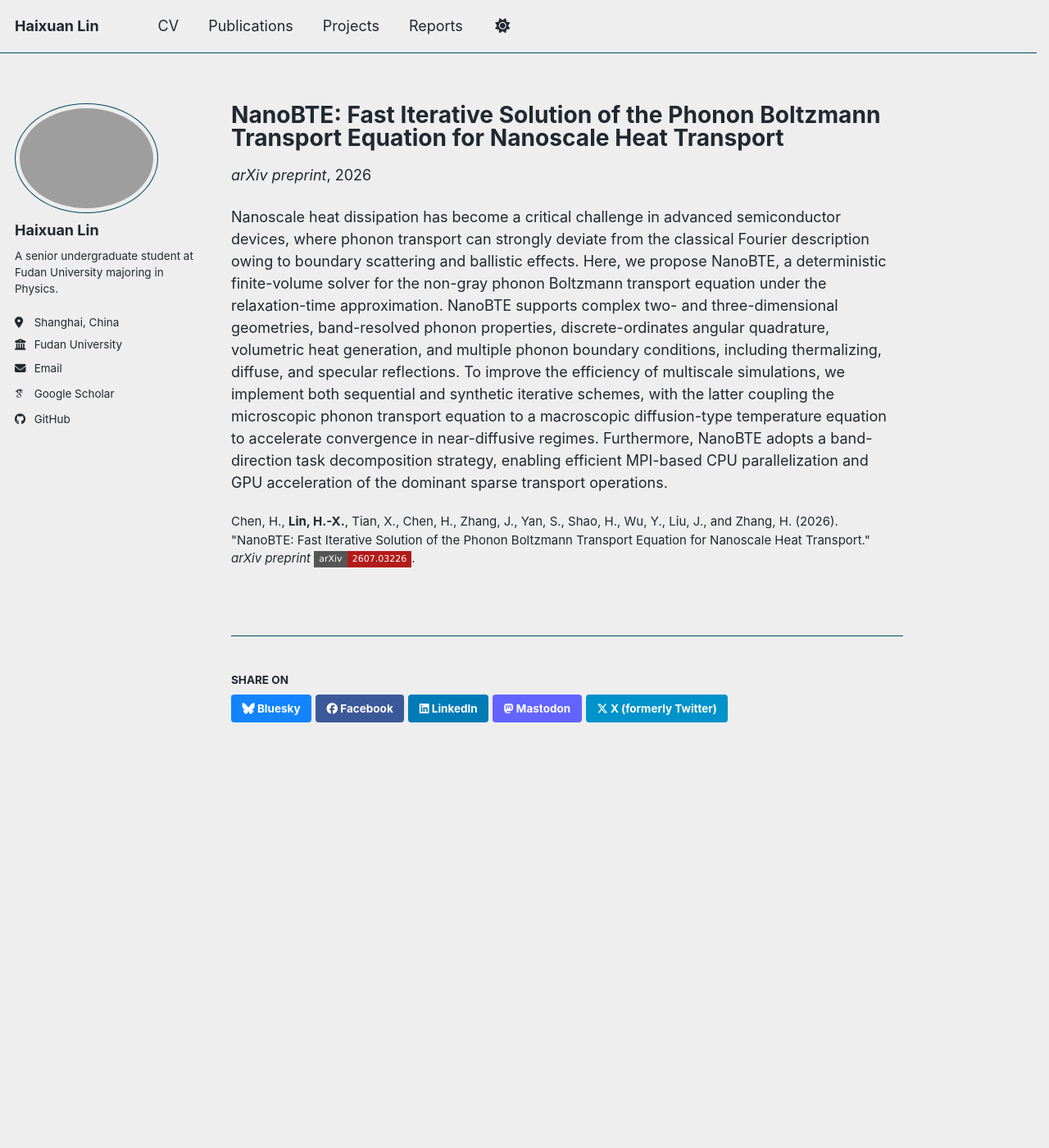
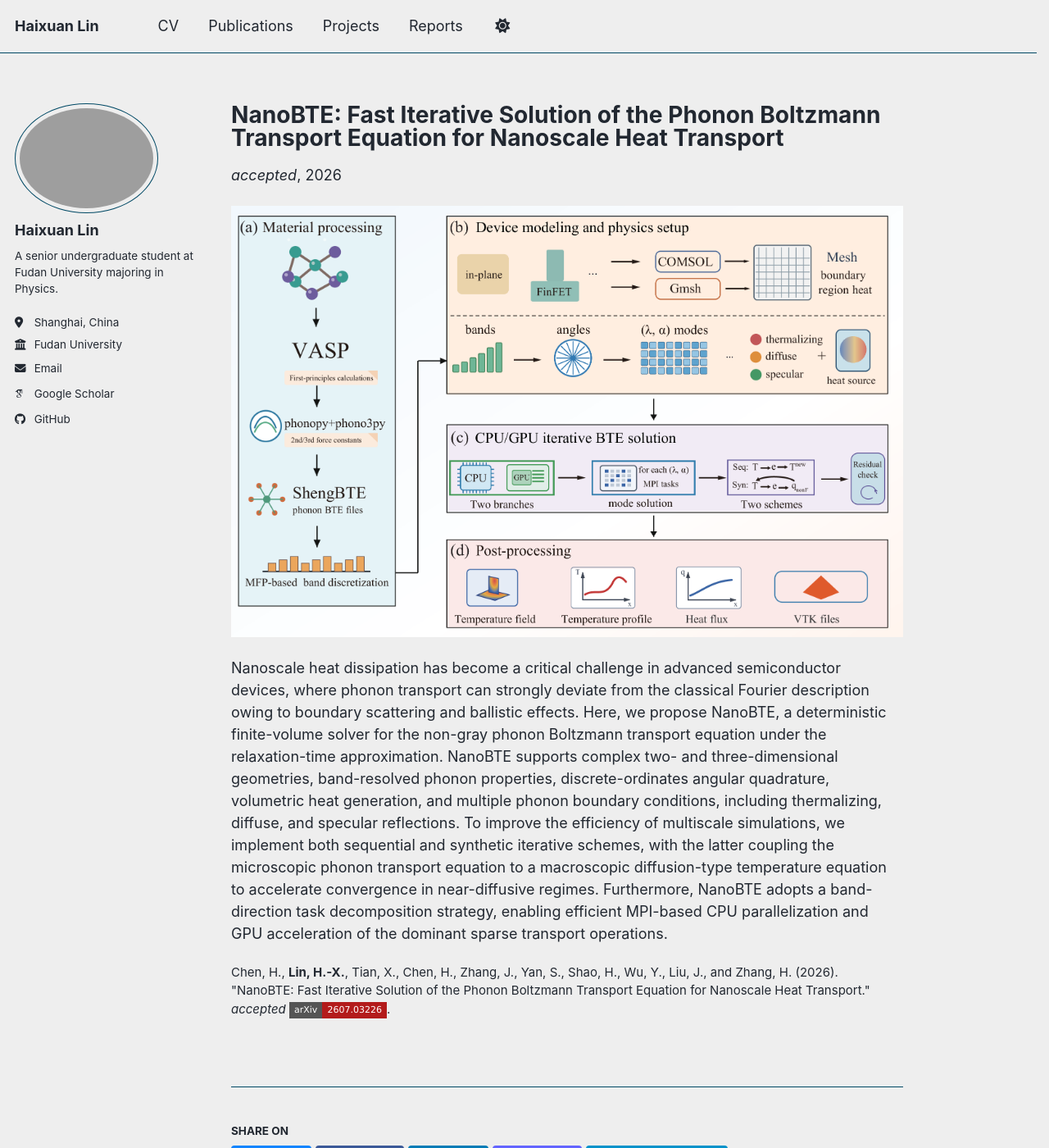
Before and after one commit to HaiXuan-Lin/HaiXuan-Lin.github.io, a Jekyll site: the page built from _publications/2026-07-03-NanoBTE.md, in a window 1280 px wide and 1400 px high. Shown: the whole window at 82% size. Built offline with Jekyll 4.4.1, drawn with Linux system fonts in a browser that asks for light colours; some web fonts are replaced; a script bundle is joined from its source files by our own code; library files that are not in the unit come from our copies.

Commit message:
Update publication details for NanoBTE: change venue to 'accepted', update citation, and add workflow image

```diff
--- a/_publications/2026-07-03-NanoBTE.md
+++ b/_publications/2026-07-03-NanoBTE.md
@@ -5,9 +5,12 @@ category: manuscripts
 permalink: /publication/2026-07-03-NanoBTE
 excerpt: 'NanoBTE is a fast finite-volume solver for the non-gray phonon Boltzmann equation, supporting complex geometries, band-resolved properties, and CPU/GPU parallelization.'
 date: 2026-07-03
-venue: 'arXiv preprint'
+venue: 'accepted'
 # paperurl: 'https://arxiv.org/abs/2607.03226'
-citation: 'Chen, H., <b>Lin, H.-X.</b>, Tian, X., Chen, H., Zhang, J., Yan, S., Shao, H., Wu, Y., Liu, J., and Zhang, H. (2026). &quot;NanoBTE: Fast Iterative Solution of the Phonon Boltzmann Transport Equation for Nanoscale Heat Transport.&quot; <i>arXiv preprint</i> <a class="badge-link" href="https://arxiv.org/abs/2607.03226" target="_blank" rel="noopener noreferrer" style="vertical-align: middle;" aria-label="View on arXiv"><span class="badge badge--split"><span class="badge__seg badge__seg--label">arXiv</span><span class="badge__seg" style="background:#b31b1b">2607.03226</span></span></a>.'
+citation: 'Chen, H., <b>Lin, H.-X.</b>, Tian, X., Chen, H., Zhang, J., Yan, S., Shao, H., Wu, Y., Liu, J., and Zhang, H. (2026). &quot;NanoBTE: Fast Iterative Solution of the Phonon Boltzmann Transport Equation for Nanoscale Heat Transport.&quot; <i>accepted</i> <a class="badge-link" href="https://arxiv.org/abs/2607.03226" target="_blank" rel="noopener noreferrer" style="vertical-align: middle;" aria-label="View on arXiv"><span class="badge badge--split"><span class="badge__seg badge__seg--label">arXiv</span><span class="badge__seg" style="background:#b31b1b">2607.03226</span></span></a>.'
 ---
 
+![NanoBTE workflow: material processing, device modeling, CPU/GPU iterative BTE solution, and post-processing.]({{ '/images/publications/NanoBTE.png' | relative_url }})
+
+
 Nanoscale heat dissipation has become a critical challenge in advanced semiconductor devices, where phonon transport can strongly deviate from the classical Fourier description owing to boundary scattering and ballistic effects. Here, we propose NanoBTE, a deterministic finite-volume solver for the non-gray phonon Boltzmann transport equation under the relaxation-time approximation. NanoBTE supports complex two- and three-dimensional geometries, band-resolved phonon properties, discrete-ordinates angular quadrature, volumetric heat generation, and multiple phonon boundary conditions, including thermalizing, diffuse, and specular reflections. To improve the efficiency of multiscale simulations, we implement both sequential and synthetic iterative schemes, with the latter coupling the microscopic phonon transport equation to a macroscopic diffusion-type temperature equation to accelerate convergence in near-diffusive regimes. Furthermore, NanoBTE adopts a band-direction task decomposition strategy, enabling efficient MPI-based CPU parallelization and GPU acceleration of the dominant sparse transport operations.
```
Also changed, not shown: images/publications/NanoBTE.png (added), 1 other file.
